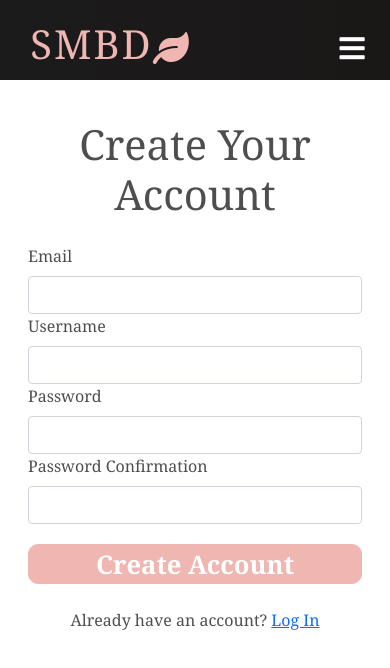
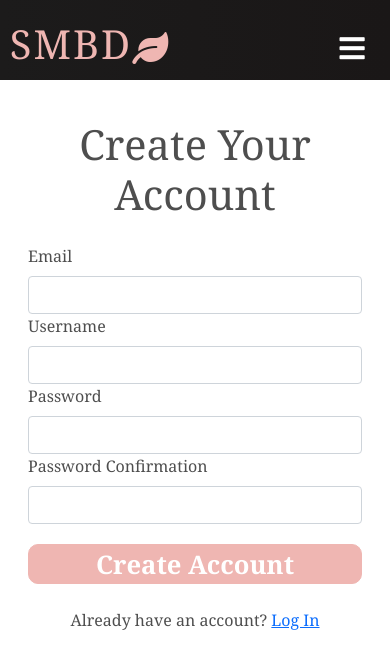
Before and after one commit to g-priime/smbd, a React (Create React App) app: page /signup in a window 390 px wide. Shown: the top 668 px of the page. Built offline with nearby package versions, Linux system fonts and the light colour scheme; no server answers.

Commit message:
Update Navbar.css

```diff
--- a/src/components/Navbar.css
+++ b/src/components/Navbar.css
@@ -29,6 +29,8 @@
   font-size: 2rem;
   display: flex;
   align-items: center;
+
+  margin-right: 10px;
 }
 
 .navbar-logo:hover {
@@ -154,8 +156,13 @@
   .navbar-logo {
     position: absolute;
     top: -10%;
-    left: -5%;
+    left: -40px;
     transform: translate(25%, 50%);
+  }
+
+  .username {
+    position: absolute;
+    left: 180px;
   }
 
   .menu-icon {
```
